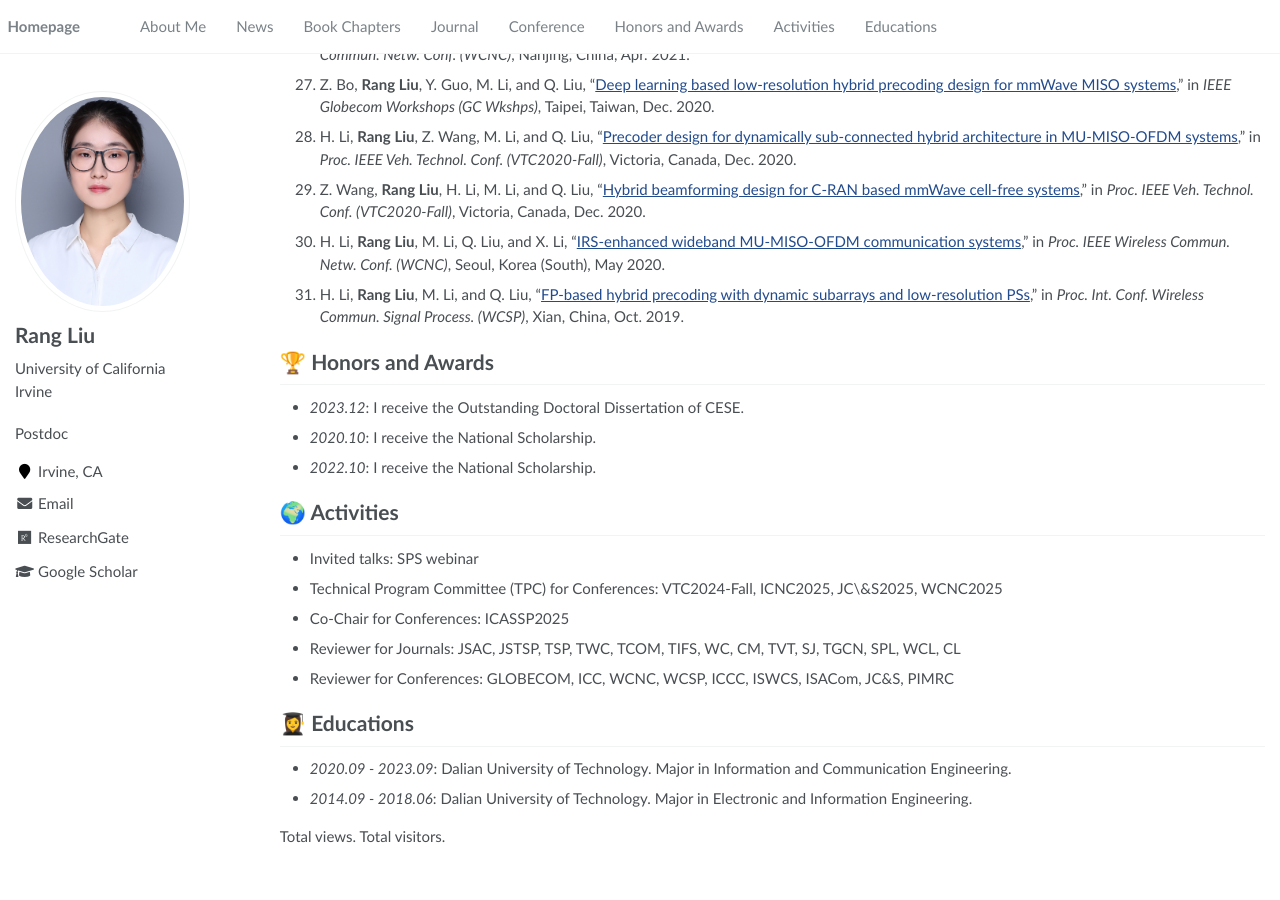
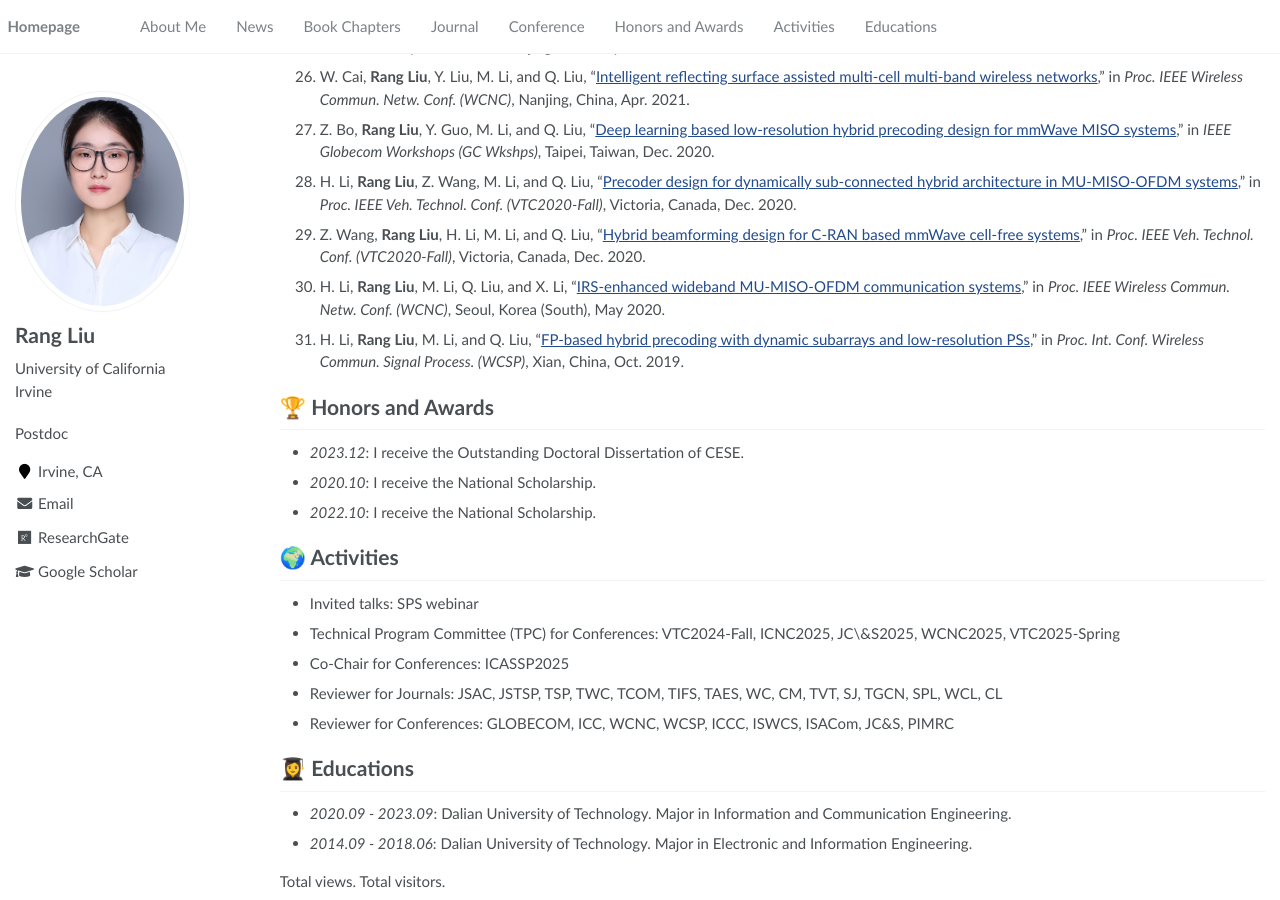
Before and after one commit to RangLiu0706/RangLiu0706.github.io, a Jekyll site: the page built from _pages/about.md, in a window 1280 px wide and 900 px high, scrolled down 4951 px. Built offline with Jekyll 4.4.1, drawn with Linux system fonts in a browser that asks for light colours; comment, search, counter and statistics services are not loaded; before the commit the page ends 5806 px from its top, so only the background shows below that; some of the changed text lies outside the part shown.

Commit message:
update1109

```diff
--- a/_pages/about.md
+++ b/_pages/about.md
@@ -95,7 +95,7 @@
 
 5. 刘让, 罗泓昊, 李明. [智能超表面在通信感知一体化系统中的应用](https://www.zte.com.cn/china/about/magazine/zte-communications/2022/cn202203/specialtopic/cn202202009.html)[J]. 中兴通讯技术, 2022, 28(3): 53-57.
 
-17. Z. Xiao, **Rang Liu**, M. Li, W. Wang, and Q. Liu, "[Sparsity exploitation via joint receive processing and transmit beamforming design for MIMO-OFDM ISAC systems](https://ieeexplore.ieee.org/document/10736664)," *IEEE Trans. Commun.*, to appear.
+17. Z. Xiao, **Rang Liu**\*, M. Li, W. Wang, and Q. Liu, "[Sparsity exploitation via joint receive processing and transmit beamforming design for MIMO-OFDM ISAC systems](https://ieeexplore.ieee.org/document/10736664)," *IEEE Trans. Commun.*, to appear.
 
 5. Z. Xiao, **Rang Liu**\*, M. Li, Q. Liu, and A. L. Swindlehurst, "[A novel joint angle-range-velocity estimation method for MIMO-OFDM ISAC systems](https://ieeexplore.ieee.org/document/10634583)," *IEEE Trans. Signal Process.*, vol. 72, pp. 3805-3818, Aug. 2024.
 
@@ -291,9 +291,9 @@
 
 # 🌍 Activities
 - Invited talks: SPS webinar
-- Technical Program Committee (TPC) for Conferences: VTC2024-Fall, ICNC2025, JC\&S2025, WCNC2025
+- Technical Program Committee (TPC) for Conferences: VTC2024-Fall, ICNC2025, JC\&S2025, WCNC2025, VTC2025-Spring
 - Co-Chair for Conferences: ICASSP2025
-- Reviewer for Journals: JSAC, JSTSP, TSP, TWC, TCOM, TIFS, WC, CM, TVT, SJ, TGCN, SPL, WCL, CL
+- Reviewer for Journals: JSAC, JSTSP, TSP, TWC, TCOM, TIFS, TAES, WC, CM, TVT, SJ, TGCN, SPL, WCL, CL
 - Reviewer for Conferences: GLOBECOM, ICC, WCNC, WCSP, ICCC, ISWCS, ISACom, JC&S, PIMRC
 
 
```
Also changed, not shown: other parts of _pages/about.md (+4 -4 lines).
